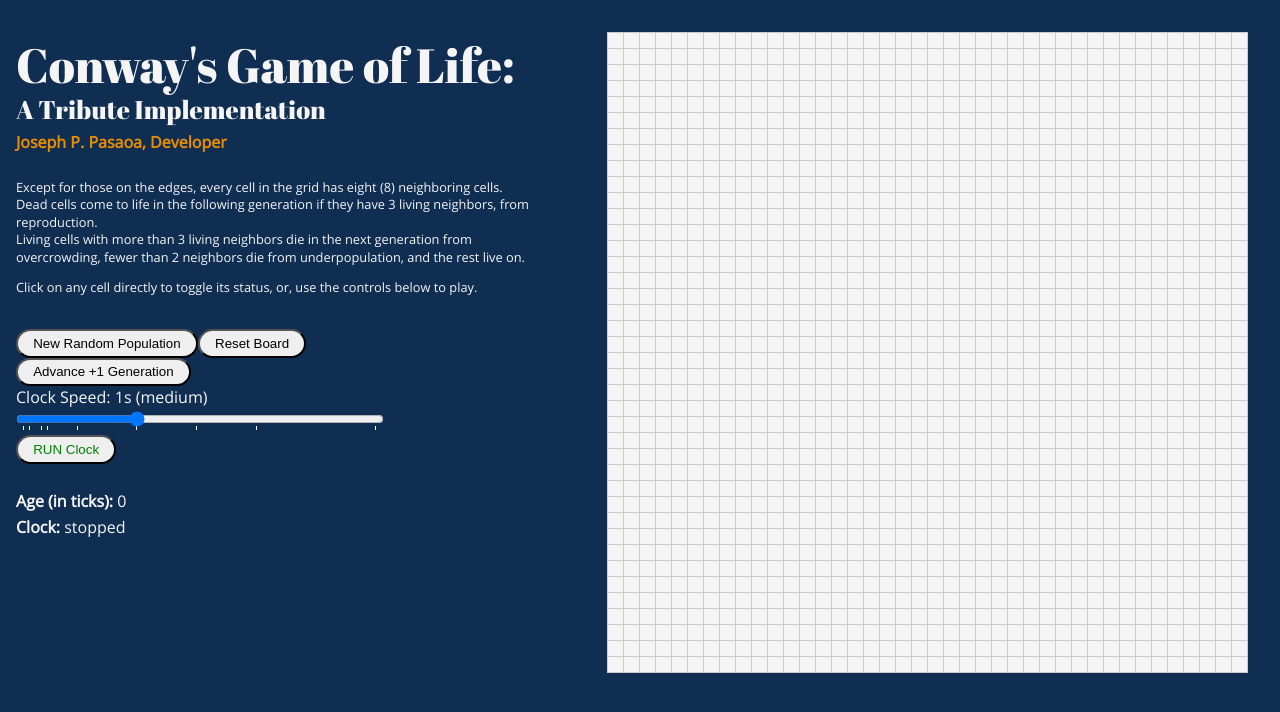
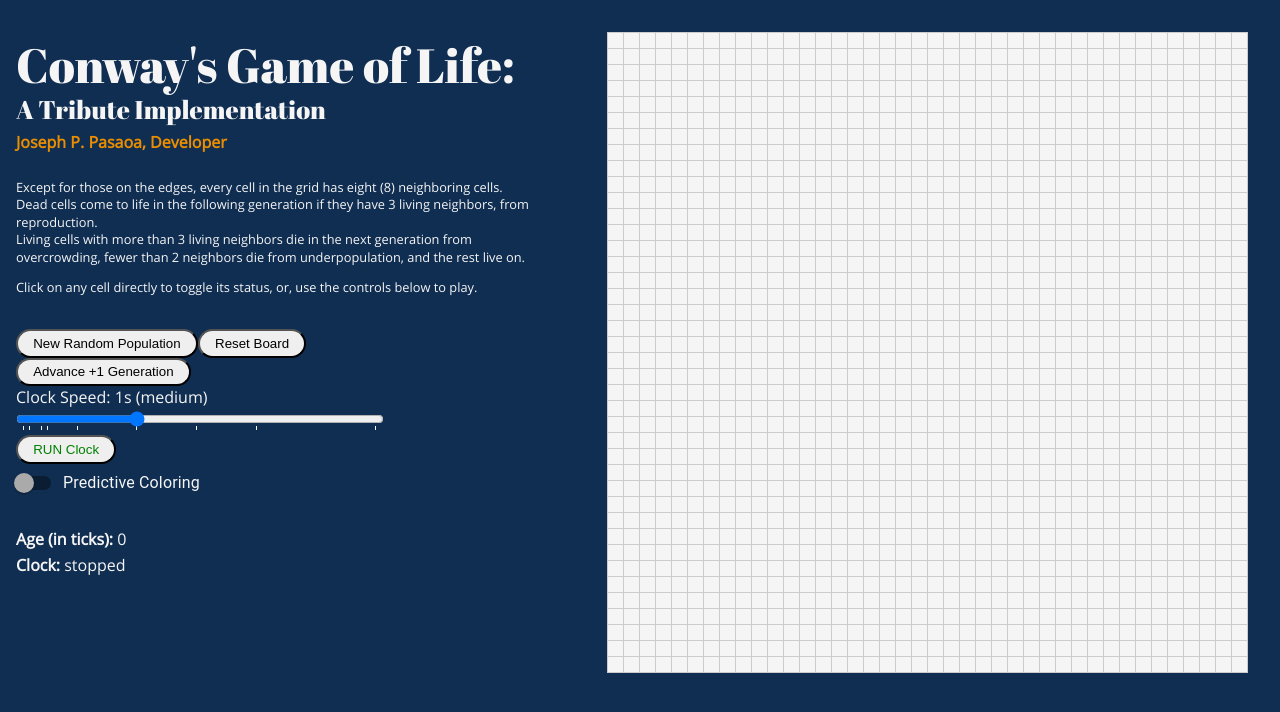
Before and after one commit to joseph-p-pasaoa/conways-game-of-life--react-ts, a React (Create React App) app: page / in a window 1280 px wide. Shown: the top 712 px of the page. Built offline with nearby package versions, Linux system fonts and the light colour scheme.

Commit message:
add toggle for predictive mode, install materialui for switch component

```diff
--- a/package.json
+++ b/package.json
@@ -3,6 +3,7 @@
   "version": "0.1.0",
   "private": true,
   "dependencies": {
+    "@material-ui/core": "^4.10.2",
     "@testing-library/jest-dom": "^4.2.4",
     "@testing-library/react": "^9.5.0",
     "@testing-library/user-event": "^7.2.1",
--- a/src/components/Controls.tsx
+++ b/src/components/Controls.tsx
@@ -7,32 +7,59 @@ Controls Component | Tribute to Conway's Game of Life
 
 /* IMPORT */
 import React, { ChangeEvent } from 'react';
+import Switch from '@material-ui/core/Switch';
+import FormControlLabel from '@material-ui/core/FormControlLabel';
+import { withStyles } from '@material-ui/core/styles';
+import orange from "@material-ui/core/colors/orange";
 
 
 
 /* TYPING */
 interface Props {
+  classes: any;
   isClockRunning: boolean;
   tickDuration: number;
+  isPredictiveOn: boolean;
   handleGenNewRandomizedPopulation: () => void;
   handleGenNewBoard: () => void;
   handleChangeTickDuration: (event: ChangeEvent<HTMLInputElement>) => void;
   handleClickAdvanceOneTick: () => void;
   handleToggleClock: () => void;
+  handleChangePredictiveToggle: () => void;
 }
+
+
+
+/* MATERIAL-UI STYLES */
+const styles = (theme: any) => ({
+  colorSwitchBase: {
+    color: '#aaa',
+    "&$colorChecked": {
+      color: orange[500],
+      "& + $colorBar": {
+        backgroundColor: orange[500]
+      }
+    }
+  },
+  colorBar: {},
+  colorChecked: {}
+});
 
 
 
 /* COMPONENT */
 const Controls = (props: Props) => {
   const {
+    classes,
     isClockRunning,
     tickDuration,
+    isPredictiveOn,
     handleGenNewRandomizedPopulation,
     handleGenNewBoard,
     handleChangeTickDuration,
     handleClickAdvanceOneTick,
-    handleToggleClock
+    handleToggleClock,
+    handleChangePredictiveToggle
   } = props;
 
 
@@ -109,6 +136,20 @@ const Controls = (props: Props) => {
       >
         {isClockRunning ? 'STOP Clock' : 'RUN Clock'}
       </button>
+      <FormControlLabel
+        control={
+          <Switch
+            checked={isPredictiveOn}
+            onChange={handleChangePredictiveToggle}
+            classes={{
+              switchBase: classes.colorSwitchBase,
+              checked: classes.colorChecked,
+              track: classes.colorBar,
+            }}
+          />
+        }
+        label='Predictive Coloring'
+      />
     </div>
   );
 }
@@ -116,4 +157,4 @@ const Controls = (props: Props) => {
 
 
 /* EXPORT */
-export default Controls;
+export default withStyles(styles)(Controls);
--- a/src/pages/Main.tsx
+++ b/src/pages/Main.tsx
@@ -30,6 +30,7 @@ const Main = () => {
   const [tickDuration, setTickDuration] = useState(1000);  // number in milliseconds (ms)
   const [ticksPassed, setTicksPassed] = useState(0);
   const [isClockRunning, setIsClockRunning] = useState(false);
+  const [isPredictiveOn, setIsPredictiveOn] = useState(false);
 
   useEffect(() => {
     let clock: NodeJS.Timer;
@@ -72,6 +73,10 @@ const Main = () => {
     setBoard(new GameBoard());
   }
 
+  const handleChangePredictiveToggle = () => {
+    setIsPredictiveOn(!isPredictiveOn);
+  }
+
 
   // RETURN
   return (
@@ -82,9 +87,11 @@ const Main = () => {
         <Controls
           isClockRunning={isClockRunning}
           tickDuration={tickDuration}
+          isPredictiveOn={isPredictiveOn}
           handleGenNewRandomizedPopulation={handleGenNewRandomizedPopulation}
           handleGenNewBoard={handleGenNewBoard}
           handleChangeTickDuration={handleChangeTickDuration}
+          handleChangePredictiveToggle={handleChangePredictiveToggle}
           handleClickAdvanceOneTick={handleClickAdvanceOneTick}
           handleToggleClock={handleToggleClock}
         />
```
Also changed, not shown: 1 other file (tests, documents, lock files or other folders).
